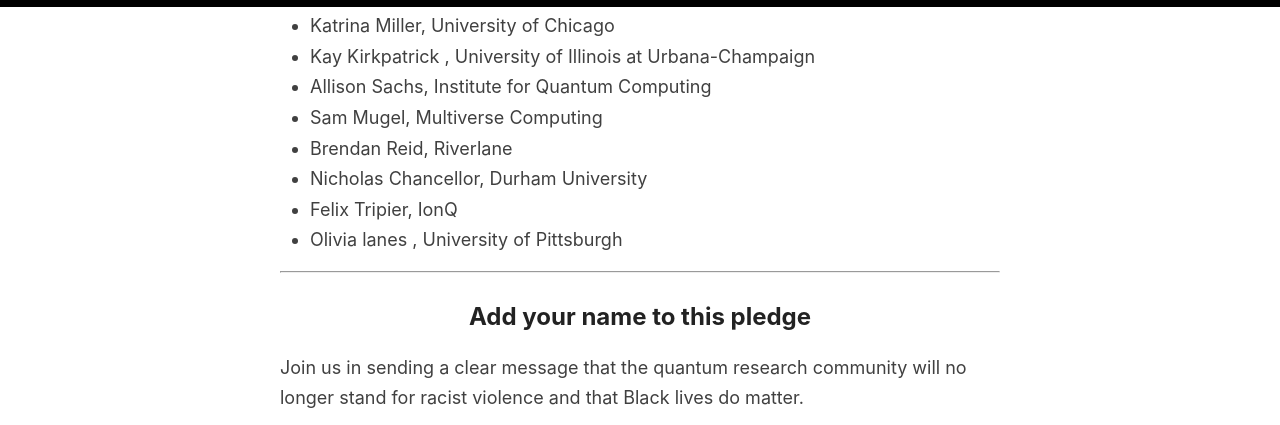
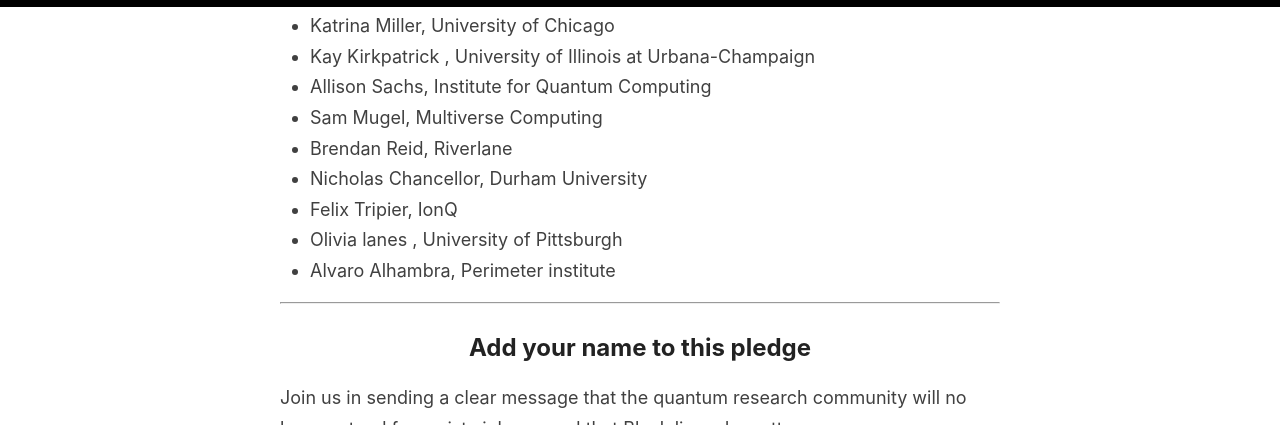
Before and after one commit to quantumforblacklives/quantumforblacklives.github.io, a Jekyll site: the page built from index.html, in a window 1280 px wide and 900 px high, scrolled down 3247 px, cut to the strip 0-425 px from the top of the window. Built offline with Jekyll 4.4.1, drawn with Linux system fonts in a browser that asks for light colours; the list of posts is cut into pages by our own code.

Commit message:
Add signature from Alvaro Alhambra.

```diff
--- a/_includes/signatories.md
+++ b/_includes/signatories.md
@@ -8,3 +8,4 @@
 - Nicholas Chancellor, Durham University
 - Felix Tripier, IonQ
 - Olivia lanes , University of Pittsburgh
+- Alvaro Alhambra, Perimeter institute
```
